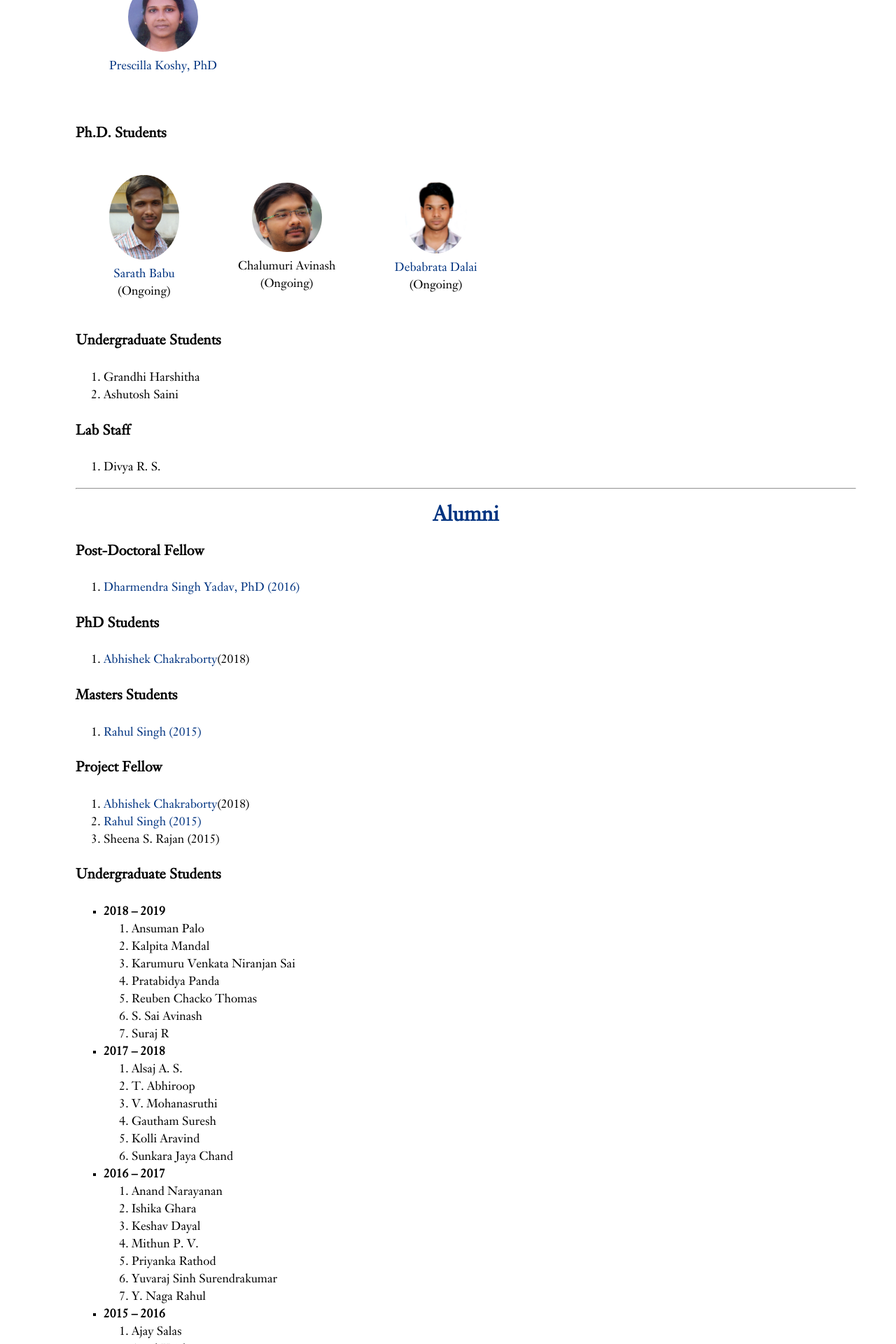
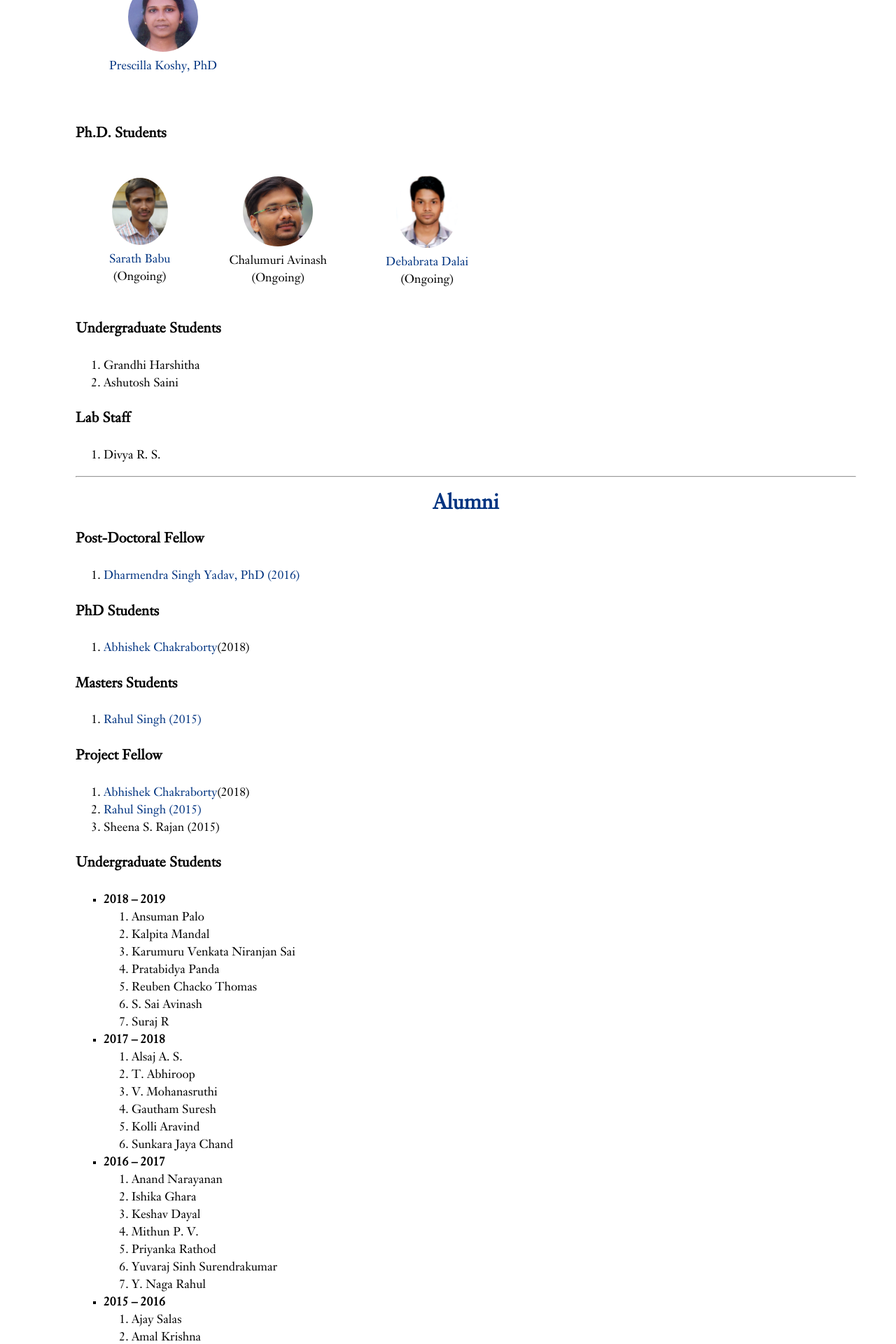
Before and after one commit to iist-sysnet/iist-sysnet.github.io, a Jekyll site: the page built from people.md, in a window 1280 px wide. Shown: the part 501-2421 px from the top of the page at 70% size. Built offline with Jekyll 4.4.1, drawn with Linux system fonts in a browser that asks for light colours; our own code applies the rules of GitHub Pages for plain Markdown files.

Commit message:
Update people.md

```diff
--- a/people.md
+++ b/people.md
@@ -28,7 +28,7 @@
 
 <table>
 <tr>
-<td><figure align="center"><a href="https://4sarathbabu.github.io/" target="_blank"><img width="100px"  class="img-circle"  src="images/sarath.jpg"><figcaption>Sarath Babu</figcaption></a>(Ongoing)</figure></td>
+<td><figure align="center"><a href="https://4sarathbabu.github.io/" target="_blank"><img width="80px"  class="img-circle"  src="images/sarath.jpg"><figcaption>Sarath Babu</figcaption></a>(Ongoing)</figure></td>
 <td><figure align="center"><img width="100px"  class="img-circle"  src="images/avinash.png"><figcaption>Chalumuri Avinash</figcaption>(Ongoing)</figure></td>
 <td><figure align="center"><a href="https://www.linkedin.com/in/debabrata-dalai-a88b6486"><img width="88px"  class="img-circle"  src="images/debabrata.png"><figcaption>Debabrata Dalai</figcaption></a>(Ongoing)</figure></td>
 </tr>
```
